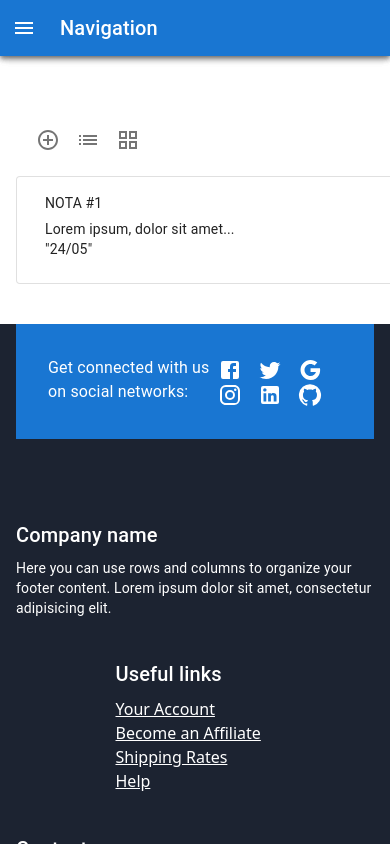
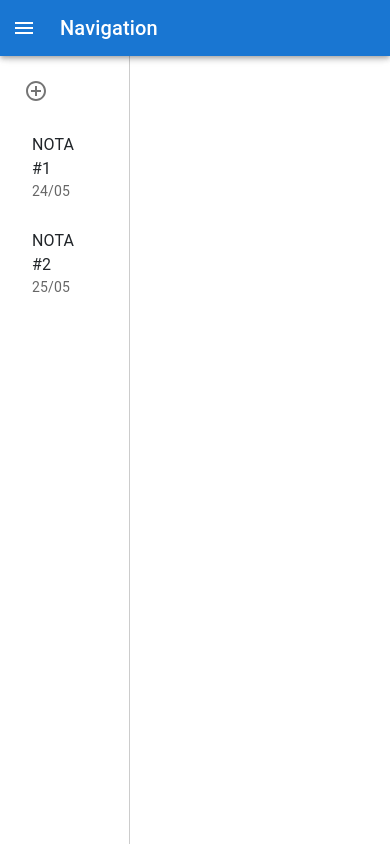
Before and after one commit to Andyfer004/Proyecto_Software_Frontend, a React Native app: screen /notes in a window 390 px wide. Built offline with nearby package versions, Linux system fonts and the light colour scheme.

Commit message:
notes finished

```diff
--- a/package.json
+++ b/package.json
@@ -53,6 +53,7 @@
     "react-native-screens": "~3.29.0",
     "react-native-web": "^0.19.10",
     "react-pro-sidebar": "^1.1.0",
+    "react-quill": "^2.0.0",
     "react-redux": "^9.1.0",
     "react-router-dom": "^6.26.0",
     "react-toastify": "^10.0.5",
--- a/src/common/SidebarGeneral.tsx
+++ b/src/common/SidebarGeneral.tsx
@@ -23,6 +23,7 @@ import { useNavigate as useWebNavigate } from 'react-router-dom';
 import { Platform } from 'react-native';
 import LoginIcon from '@mui/icons-material/Login';
 import EventNoteIcon from '@mui/icons-material/EventNote';
+import HomeIcon from '@mui/icons-material/Home';
 
 const DrawerHeader = styled('div')(({ theme }) => ({
   display: 'flex',
@@ -57,6 +58,7 @@ const drawerWidth = 240;
 
 const drawerItems = [
   { name: 'Login', icon: LoginIcon, route: 'login' },
+  { name: 'Home', icon: HomeIcon, route: '' },
   { name: 'Notes', icon: EventNoteIcon, route: 'notes' },
   { name: 'Add', icon: AddCircle, route: 'add-profile' },
 ];
--- a/src/views/Notes/NoteEditor.tsx
+++ b/src/views/Notes/NoteEditor.tsx
@@ -1,48 +1,44 @@
-import React, { useState } from 'react';
+import React, { useState, useEffect } from 'react';
 import {
   Button,
-  Drawer,
   Box,
   IconButton,
   TextField,
   Typography,
-  Divider,
   FormControl,
   InputLabel,
   Select,
-  MenuItem
+  MenuItem,
+  AppBar,
+  Toolbar,
 } from '@mui/material';
-import { styled } from '@mui/material/styles';
 import CloseIcon from '@mui/icons-material/Close';
 import ImageIcon from '@mui/icons-material/Image';
 import FormatSizeIcon from '@mui/icons-material/FormatSize';
+import ReactQuill from 'react-quill';
+import 'react-quill/dist/quill.snow.css'; // Importa los estilos del editor
 
-// Define the interface for the component props
+// Define la interfaz incluyendo initialTitle e initialContent
 interface NoteEditorProps {
-  open: boolean;
   onClose: () => void;
   onSave: (title: string, content: string) => void;
+  initialTitle: string;
+  initialContent: string;
 }
 
-const drawerWidth = 400;
+const NoteEditor: React.FC<NoteEditorProps> = ({ onClose, onSave, initialTitle, initialContent }) => {
+  const [title, setTitle] = useState<string>(initialTitle);
+  const [content, setContent] = useState<string>(initialContent);
 
-const DrawerHeader = styled('div')(({ theme }) => ({
-  display: 'flex',
-  alignItems: 'center',
-  padding: theme.spacing(1),
-  justifyContent: 'space-between',
-}));
-
-const NoteEditor: React.FC<NoteEditorProps> = ({ open, onClose, onSave }) => {
-  const [title, setTitle] = useState('');
-  const [content, setContent] = useState('');
-  const [fontSize, setFontSize] = useState('medium');
+  // Sincroniza los valores iniciales cuando cambian
+  useEffect(() => {
+    setTitle(initialTitle);
+    setContent(initialContent);
+  }, [initialTitle, initialContent]);
 
   const handleSave = () => {
     if (title && content) {
       onSave(title, content);
-      setTitle('');
-      setContent('');
       onClose();
     } else {
       alert('Please fill out both fields.');
@@ -50,27 +46,18 @@ const NoteEditor: React.FC<NoteEditorProps> = ({ open, onClose, onSave }) => {
   };
 
   return (
-    <Drawer
-      anchor="right"
-      open={open}
-      onClose={onClose}
-      sx={{
-        width: drawerWidth,
-        flexShrink: 0,
-        '& .MuiDrawer-paper': {
-          width: drawerWidth,
-          boxSizing: 'border-box',
-        },
-      }}
-    >
-      <DrawerHeader>
-        <Typography variant="h6">Edit Note</Typography>
-        <IconButton onClick={onClose}>
-          <CloseIcon />
-        </IconButton>
-      </DrawerHeader>
-      <Divider />
-      <Box sx={{ padding: 2 }}>
+    <Box sx={{ height: '100vh', display: 'flex', flexDirection: 'column' }}>
+      <AppBar position="static">
+        <Toolbar>
+          <Typography variant="h6" sx={{ flexGrow: 1 }}>
+            Edit Note
+          </Typography>
+          <IconButton color="inherit" onClick={onClose}>
+            <CloseIcon />
+          </IconButton>
+        </Toolbar>
+      </AppBar>
+      <Box sx={{ padding: 2, flexGrow: 1, overflow: 'auto' }}>
         <TextField
           label="Title"
           variant="outlined"
@@ -79,45 +66,22 @@ const NoteEditor: React.FC<NoteEditorProps> = ({ open, onClose, onSave }) => {
           onChange={(e) => setTitle(e.target.value)}
           margin="normal"
         />
-        <TextField
-          label="Content"
-          variant="outlined"
-          fullWidth
-          multiline
-          rows={10}
+        <ReactQuill
+          theme="snow"
           value={content}
-          onChange={(e) => setContent(e.target.value)}
-          margin="normal"
-          sx={{ fontSize: fontSize === 'large' ? 18 : fontSize === 'small' ? 12 : 14 }}
+          onChange={setContent}
+          style={{ height: '350px', marginBottom: '50px' }}
         />
-        <Box sx={{ display: 'flex', justifyContent: 'space-between', marginY: 2 }}>
+        <Box sx={{ display: 'flex', justifyContent: 'space-between', marginBottom: 2 }}>
           <Button variant="outlined" startIcon={<ImageIcon />}>
             Add Image
           </Button>
-          <FormControl variant="outlined" sx={{ minWidth: 120 }}>
-            <InputLabel>Font Size</InputLabel>
-            <Select
-              value={fontSize}
-              onChange={(e) => setFontSize(e.target.value as string)}
-              label="Font Size"
-              startAdornment={<FormatSizeIcon />}
-            >
-              <MenuItem value="small">Small</MenuItem>
-              <MenuItem value="medium">Medium</MenuItem>
-              <MenuItem value="large">Large</MenuItem>
-            </Select>
-          </FormControl>
         </Box>
-        <Button
-          variant="contained"
-          color="primary"
-          fullWidth
-          onClick={handleSave}
-        >
+        <Button variant="contained" color="primary" fullWidth onClick={handleSave}>
           Save Note
         </Button>
       </Box>
-    </Drawer>
+    </Box>
   );
 };
 
--- a/src/views/Notes/Notes.tsx
+++ b/src/views/Notes/Notes.tsx
@@ -1,64 +1,88 @@
 import React, { useState } from 'react';
-import { Box, Card, CardContent, IconButton, Typography } from '@mui/material';
-import GlobalLayout from 'src/common/GlobalLayout';
+import { Box, Grid, List, ListItem, ListItemText, Typography, IconButton } from '@mui/material';
 import AddCircleOutlineIcon from '@mui/icons-material/AddCircleOutline';
-import ListIcon from '@mui/icons-material/List';
-import GridViewIcon from '@mui/icons-material/GridView';
+import DeleteIcon from '@mui/icons-material/Delete';
 import NoteEditor from './NoteEditor'; // Importa el componente NoteEditor
 
+interface Note {
+  title: string;
+  content: string;
+  date: string;
+}
+
 const Notes = () => {
-  const [openEditor, setOpenEditor] = useState(false);
-  const [notes, setNotes] = useState([
+  const [selectedNote, setSelectedNote] = useState<Note | null>(null);
+  const [notes, setNotes] = useState<Note[]>([
     { title: 'NOTA #1', content: 'Lorem ipsum, dolor sit amet...', date: '24/05' },
-    // Puedes añadir más notas aquí si es necesario
+    { title: 'NOTA #2', content: 'Otra nota de ejemplo...', date: '25/05' },
   ]);
+  const [hoveredIndex, setHoveredIndex] = useState<number | null>(null);
 
-  const handleOpenEditor = () => {
-    setOpenEditor(true);
-  };
-
-  const handleCloseEditor = () => {
-    setOpenEditor(false);
+  const handleSelectNote = (note: Note) => {
+    setSelectedNote(note);
   };
 
   const handleSaveNote = (title: string, content: string): void => {
-    setNotes([...notes, { title, content, date: new Date().toLocaleDateString() }]);
+    const newNote = { title, content, date: new Date().toLocaleDateString() };
+    setNotes([...notes, newNote]);
+    setSelectedNote(newNote);
   };
 
+  const handleDeleteNote = (index: number) => {
+    setNotes(notes.filter((_, i) => i !== index));
+  };
 
   return (
-    <>
-      <GlobalLayout>
-        <Box className="row w-100 h-100 justify-content-center mt-5 mx-3">
-          <Box className="col-md-10 my-3">
-            <IconButton aria-label="add" onClick={handleOpenEditor}>
+    <Box sx={{ height: '100vh', width:'100%', overflow: 'hidden' }}>
+      <Grid container sx={{ height: '100%' }}>
+        <Grid item xs={4} className='mt-3' sx={{ borderRight: '1px solid #ccc', overflowY: 'auto' }}>
+          <Box sx={{ padding: 2 }}>
+            <Typography variant="h6" gutterBottom>
+              Notes
+            </Typography>
+            <IconButton aria-label="add" onClick={() => setSelectedNote({ title: '', content: '', date: '' })}>
               <AddCircleOutlineIcon />
             </IconButton>
-            <IconButton aria-label="list" onClick={() => console.log('List View')}>
-              <ListIcon />
-            </IconButton>
-            <IconButton aria-label="grid" onClick={() => console.log('Grid View')}>
-              <GridViewIcon />
-            </IconButton>
+            <List>
+              {notes.map((note, index) => (
+                <ListItem
+                  key={index}
+                  button
+                  onMouseEnter={() => setHoveredIndex(index)}
+                  onMouseLeave={() => setHoveredIndex(null)}
+                  onClick={() => handleSelectNote(note)}
+                  sx={{ display: 'flex', justifyContent: 'space-between', alignItems: 'center' }}
+                >
+                  <ListItemText primary={note.title} secondary={note.date} />
+                  {hoveredIndex === index && (
+                    <IconButton
+                      aria-label="delete"
+                      onClick={(e) => {
+                        e.stopPropagation(); // Evita seleccionar la nota al hacer clic en eliminar
+                        handleDeleteNote(index);
+                      }}
+                      edge="end"
+                    >
+                      <DeleteIcon />
+                    </IconButton>
+                  )}
+                </ListItem>
+              ))}
+            </List>
           </Box>
-          {notes.map((note, index) => (
-            <Card key={index} variant="outlined" className="col-md-3 mx-2">
-              <CardContent>
-                <Typography sx={{ fontSize: 14 }} gutterBottom>
-                  {note.title}
-                </Typography>
-                <Typography variant="body2">
-                  {note.content}
-                  <br />
-                  {`"${note.date}"`}
-                </Typography>
-              </CardContent>
-            </Card>
-          ))}
-        </Box>
-      </GlobalLayout>
-      <NoteEditor open={openEditor} onClose={handleCloseEditor} onSave={handleSaveNote} />
-    </>
+        </Grid>
+        <Grid item xs={8}>
+          {selectedNote && (
+            <NoteEditor
+              onClose={() => setSelectedNote(null)}
+              onSave={handleSaveNote}
+              initialTitle={selectedNote.title}
+              initialContent={selectedNote.content}
+            />
+          )}
+        </Grid>
+      </Grid>
+    </Box>
   );
 };
 
```
Also changed, not shown: 1 other file (tests, documents, lock files or other folders).
